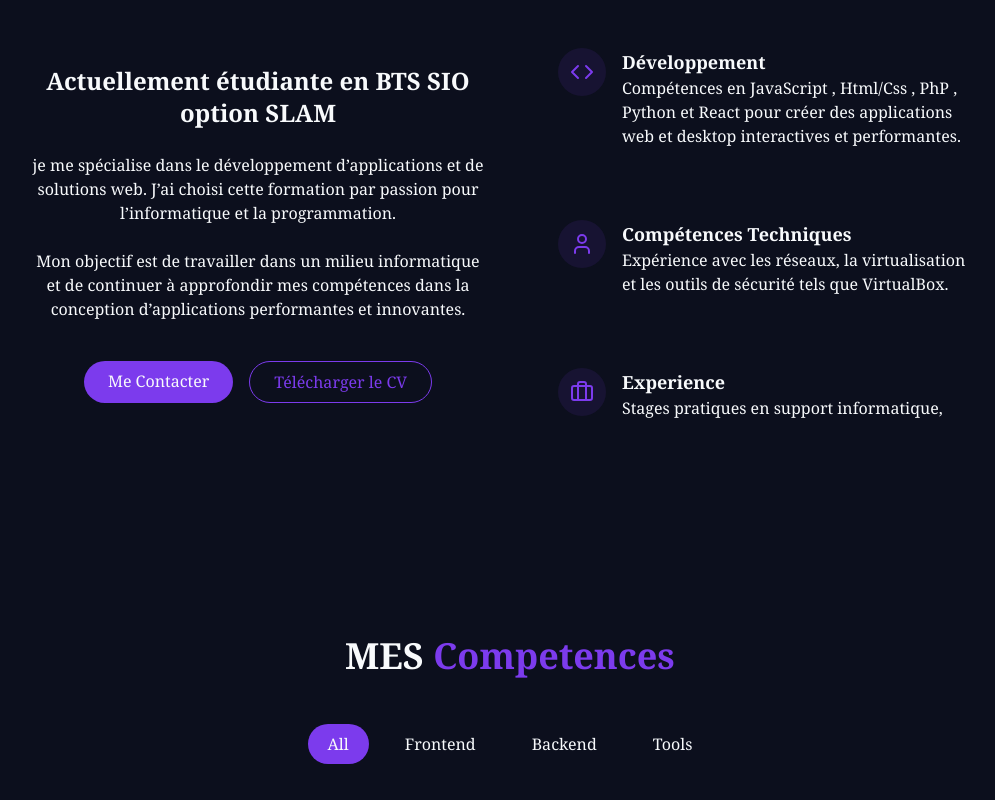
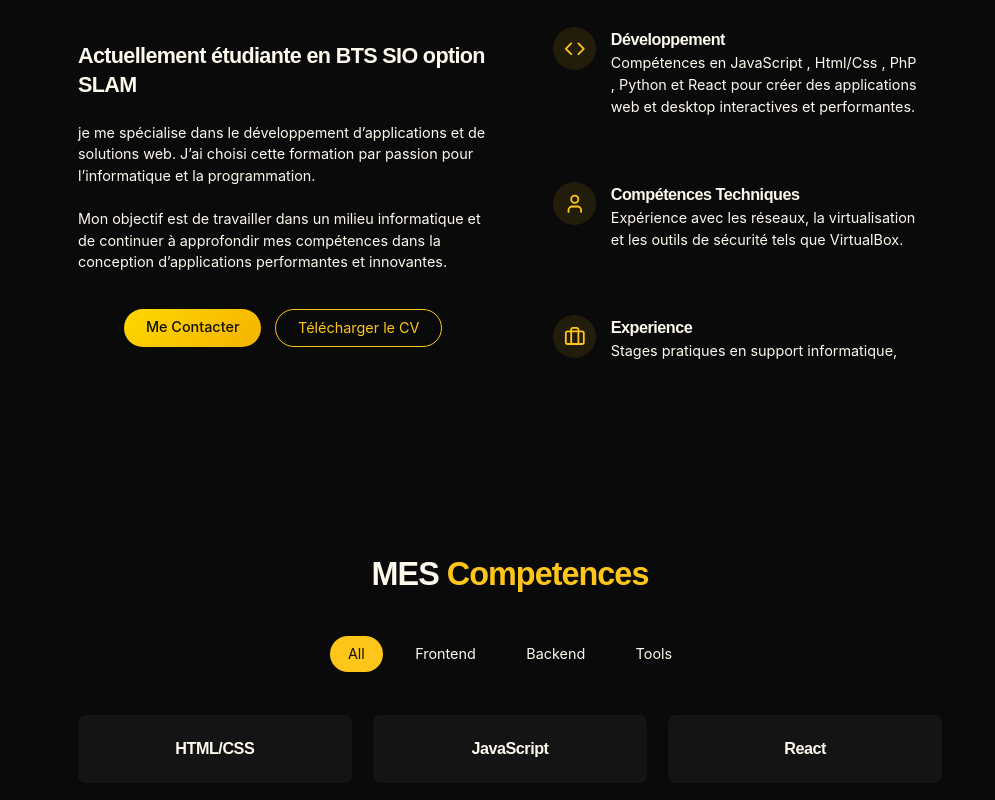
Before and after one commit to reineekoueth/portfolio-reineekoueth, a React (Vite) app: page / in a window 1280 px wide. Shown: the part 960-1760 px from the top of the page, without its empty margins (130-1125 px from the left). Built offline with nearby package versions, Linux system fonts and the light colour scheme; the HTML template or start-up script is replaced by a standard one.

Commit message:
update style

```diff
--- a/src/components/AnimatedBackground.jsx
+++ b/src/components/AnimatedBackground.jsx
@@ -20,10 +20,10 @@ export const AnimatedBackground = () => {
         fpsLimit: 60,
         particles: {
           color: {
-            value: "#ec4899", // rose (tu peux changer)
+            value: "#f3f03e",
           },
           links: {
-            color: "#ec4899",
+            color: "#ebcf31",
             distance: 150,
             enable: true,
             opacity: 0.3,
--- a/src/components/HeroSection.jsx
+++ b/src/components/HeroSection.jsx
@@ -11,12 +11,11 @@ export const HeroSection = () => {
           <h1 className="text-4xl md:text-5xl font-bold tracking-tight">
             <span className="opacity-0 animate-fade-in"> Hello ! je suis </span>
             <span className="text-primary opacity-0 animate-fade-in-delay-1">
-              {" "}
-              Yvadore Reine
+              {" "} REINE Y
             </span>
             <span className="text-gradient ml-2 opacity-0 animate-fade-in-delay-2">
               {" "}
-              Ekoueth M
+            EKOUETH
             </span>
           </h1>
 
--- a/src/components/Navbar.jsx
+++ b/src/components/Navbar.jsx
@@ -38,7 +38,7 @@ export const Navbar = () => {
           href="#hero"
         >
           <span className="relative z-10">
-            <span className="text-primary">R.Y</span>{" "} EKOUETH M </span>
+            <span className="text-primary">RY</span>{" "} EKOUETH M </span>
         </a>
 
         {/* desktop nav */}
--- a/src/components/ProjectsSection.jsx
+++ b/src/components/ProjectsSection.jsx
@@ -45,7 +45,7 @@ const projects = [
     githubUrl: "",
   },
    {
-    id: 4,
+    id: 5,
     title: "Memo Game ",
     description: "",
     image:"/images/image.memogam.png",
--- a/src/components/Veille.jsx
+++ b/src/components/Veille.jsx
@@ -1,4 +1,4 @@
-/*import "./Veille.css";*/
+
 import { ArrowRight } from "lucide-react";
 
 function Veille() {
--- a/src/index.css
+++ b/src/index.css
@@ -1,7 +1,6 @@
 @import "tailwindcss";
 
-
-@theme {
+@theme{
 --color-border: hsl(var(--border));
 --color-background: hsl(var(--background));
 --color-foreground: hsl(var(--foreground));
@@ -19,33 +18,43 @@
 --animate-fade-in-delay-4: fade-in 0.7s ease-out 0.8s forwards;
 
 @keyframes pulse-subtle {
-    0%, 100% { opacity: 1; }
-    50% { opacity: 0.85; }
+0%, 100% {
+opacity: 1;
+}
+50% {
+opacity: 0.85;
+}
 }
 
 @keyframes fade-in {
-    from { opacity: 0; transform: translateY(20px); }
-    to { opacity: 1; transform: translateY(0); }
+from {
+opacity: 0;
+transform: translateY(20px);
+}
+to {
+opacity: 1;
+transform: translateY(0);
+}
 }
 }
 
 :root {
-  --background: 230 40% 8%;         /* Bleu nuit profond */
-  --foreground: 210 40% 98%;
+--background: 0 0% 4%;
+--foreground: 45 80% 96%;
 
-  --primary: 262 83% 58%;           /* Violet tech moderne */
-  --primary-foreground: 210 40% 98%;
+--primary: 45 100% 55%;
+--primary-foreground: 0 0% 8%;
 
-  --border: 240 30% 20%;
-  --card: 240 30% 12%;
+--card: 0 0% 8%;
+--border: 45 60% 25%;
 }
 
 @layer base {
 
 html {
-    font-family:Georgia, 'Times New Roman', Times, serif;
-    font-size: 100%;
-    @apply scroll-smooth;
+font-family: "Inter", "Segoe UI", sans-serif;
+font-size: 90%;
+scroll-behavior: smooth;
 background-color: hsl(var(--background));
 color: hsl(var(--foreground));
 }
@@ -54,52 +63,82 @@
 margin: 0;
 padding: 0;
 min-height: 100vh;
+background:
+  radial-gradient(
+    circle at 20% 20%,
+    rgba(255, 215, 0, 0.08),
+    transparent 40%
+  ),
+  radial-gradient(
+    circle at 80% 80%,
+    rgba(255, 193, 7, 0.05),
+    transparent 40%
+  ),
+  linear-gradient(
+    135deg,
+    #080808 0%,
+    #111111 50%,
+    #0d0d0d 100%
+  );
 
-    background:
-      radial-gradient(circle at 15% 20%, rgba(124, 58, 237, 0.25), transparent 40%),
-      radial-gradient(circle at 85% 80%, rgba(59, 130, 246, 0.25), transparent 40%),
-      radial-gradient(circle at 50% 50%, rgba(236, 72, 153, 0.1), transparent 60%),
-      linear-gradient(135deg, #050510 0%, #0f172a 40%, #111827 100%);
-
-    background-size: 200% 200%;
-    animation: gradientMove 20s ease infinite;
+color: hsl(var(--foreground));
 }
 
 * {
   box-sizing: border-box;
   }
+
+h1,
+h2,
+h3,
+h4,
+h5,
+h6 {
+font-family: "Poppins", sans-serif;
+font-weight: 700;
+letter-spacing: -0.03em;
+color: hsl(var(--foreground));
+}
 }
 
-/* Background animation */
-@keyframes gradientMove {
-  0% { background-position: 0% 0%; }
-  50% { background-position: 100% 100%; }
-  100% { background-position: 0% 0%; }
-}
+/* Effet lumineux discret */
 
-/* Glow overlay subtil */
 body::before {
 content: "";
 position: fixed;
 inset: 0;
-  background: radial-gradient(
+
+background:
+radial-gradient(
 circle at center,
-    rgba(124, 58, 237, 0.08),
+rgba(255, 215, 0, 0.05),
 transparent 70%
 );
+
 pointer-events: none;
+z-index: -1;
 }
+
+/* Section */
 
 .veille-container {
 padding: 80px 10%;
 text-align: center;
 }
 
+/* Texte descriptif */
+
 .description {
-  max-width: 700px;
+max-width: 800px;
 margin: 20px auto 60px;
-  color: #cbd5e1;
+
+color: #d6d6d6;
+
+font-size: 1.1rem;
+line-height: 1.8;
 }
+
+/* Cartes */
 
 .cards {
 display: flex;
@@ -109,66 +148,81 @@ body::before {
 }
 
 .card {
-  width: 300px;
-  padding: 25px;
-  border-radius: 18px;
+width: 320px;
+padding: 28px;
+border-radius: 20px;
 
-  background: rgba(255, 255, 255, 0.05);
-  backdrop-filter: blur(18px);
+background: rgba(20, 20, 20, 0.85);
 
-  border: 1px solid rgba(255, 255, 255, 0.08);
+backdrop-filter: blur(16px);
+
+border: 1px solid rgba(255, 215, 0, 0.15);
 
 box-shadow:
-    0 0 0 1px rgba(124, 58, 237, 0.1),
-    0 10px 30px rgba(0, 0, 0, 0.4);
+0 10px 40px rgba(0, 0, 0, 0.6);
 
-  transition: all 0.4s ease;
+transition: all .35s ease;
 }
 
 .card:hover {
-  transform: translateY(-12px) scale(1.03);
+transform: translateY(-8px);
+
+border-color: rgba(255, 215, 0, 0.5);
+
 box-shadow:
-    0 0 30px rgba(124, 58, 237, 0.5),
+0 0 25px rgba(255, 215, 0, 0.2),
 0 20px 50px rgba(0, 0, 0, 0.7);
 }
 
 .card h2 {
-  margin-bottom: 40px;
-  font-family: 'Times New Roman', Times, serif;
+margin-bottom: 24px;
+font-size: 1.4rem;
 }
 
 .card p {
-  color: #e2e8f0;
-  margin-bottom: 35px;
-  font-family:Georgia, 'Times New Roman', Times, serif;
-  font-size: 120%;
+color: #e8e8e8;
+
+font-size: 1rem;
+line-height: 1.7;
+
+margin-bottom: 30px;
 }
 
+/* Boutons */
 
 .card a {
 display: inline-block;
-  padding: 10px 24px;
+
+padding: 12px 26px;
+
 border-radius: 999px;
-  font-weight: 500;
+
 text-decoration: none;
+font-weight: 600;
 
-  background: linear-gradient(
-    90deg,
-    hsl(var(--primary)),
-    hsl(220 90% 60%)
+background:
+linear-gradient(
+135deg,
+#FFD700,
+#F4B400
 );
 
-  color: white;
+color: #111111;
 
-  transition: all 0.3s ease;
+transition: all .3s ease;
 }
 
 .card a:hover {
-  transform: translateY(-3px);
-  box-shadow: 0 0 25px rgba(124, 58, 237, 0.6);
+transform: translateY(-2px);
+
+box-shadow:
+0 0 20px rgba(255, 215, 0, 0.5);
 }
 
+/* Responsive */
+
 @media (max-width: 768px) {
+
 .veille-container {
 padding: 60px 5%;
 }
@@ -178,28 +232,57 @@ body::before {
 }
 }
 
+/* Container */
+
 @utility container {
 margin-inline: auto;
 padding-inline: 2rem;
 
-  @media (width >= 640px) { max-width: 640px; }
-  @media (width >= 768px) { max-width: 768px; }
-  @media (width >= 1024px) { max-width: 1024px; }
-  @media (width >= 1280px) { max-width: 1280px; }
-  @media (width >= 1400px) { max-width: 1400px; }
+@media (width >= 640px) {
+max-width: 640px;
 }
 
+@media (width >= 768px) {
+max-width: 768px;
+}
+
+@media (width >= 1024px) {
+max-width: 1024px;
+}
+
+@media (width >= 1280px) {
+max-width: 1280px;
+}
+
+@media (width >= 1400px) {
+max-width: 1400px;
+}
+}
+
+/* Bouton global */
+
 @utility cosmic-button {
-  @apply px-6 py-2 rounded-full font-medium
-         transition-all duration-300 hover:shadow-lg
-         hover:scale-105 active:scale-95;
-  background-color: hsl(var(--primary));
-  color: hsl(var(--primary-foreground));
+@apply px-6 py-2 rounded-full font-medium transition-all duration-300;
+
+background:
+linear-gradient(
+135deg,
+#FFD700,
+#F4B400
+);
+
+color: #111111;
+}
+
+.cosmic-button:hover {
+transform: translateY(-2px);
+
+box-shadow:
+0 0 20px rgba(255, 215, 0, 0.5);
 }
 
 #root {
 max-width: 100%;
 margin: 0 auto;
 padding: 0;
-  text-align: center;
 }
```
Lines whose indentation alone changed are shown as unchanged.
